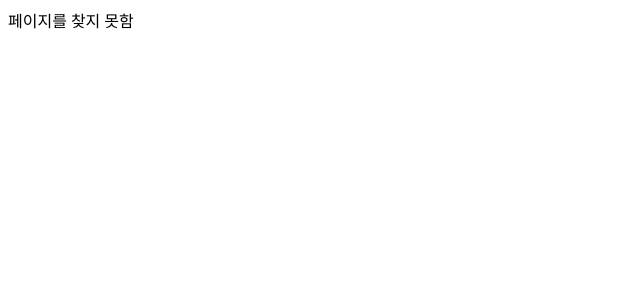
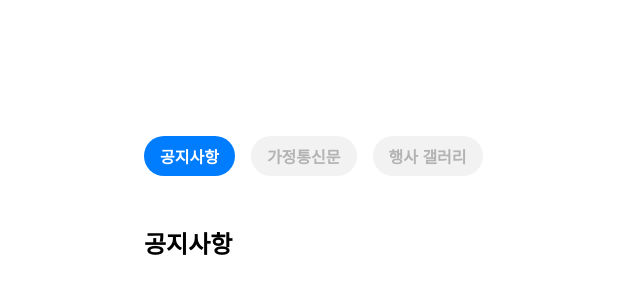
Before and after one commit to Team-INSERT/homepage-frontend, a Next.js app: page /notice in a window 1280 px wide. Before the commit this address had no page. Shown: the top 300 px of the page, without its empty margins (0-640 px from the left). Built offline with nearby package versions, Linux system fonts and the light colour scheme.

Commit message:
feat(notice): 학교 소식 페이지

```diff
--- /dev/null
+++ b/src/app/(client)/notice/eventphoto/page.tsx
@@ -0,0 +1,13 @@
+"use client";
+
+import * as S from "./style";
+
+const Event = () => {
+  return (
+    <S.Container>
+      <S.Title>행사 갤러리</S.Title>
+    </S.Container>
+  );
+};
+
+export default Event;
--- /dev/null
+++ b/src/app/(client)/notice/eventphoto/style.ts
@@ -0,0 +1,11 @@
+import styled from "styled-components";
+import { font, theme, flex } from "@/styles";
+
+export const Container = styled.div`
+  ${flex.FLEX};
+  margin: 32px 0 32px 16px;
+`;
+
+export const Title = styled.p`
+  ${font.BigTitle};
+`;
--- /dev/null
+++ b/src/app/(client)/notice/notice/page.tsx
@@ -0,0 +1,13 @@
+"use client";
+
+import * as S from "./style";
+
+const Notice = () => {
+  return (
+    <S.Container>
+      <S.Title>공지사항</S.Title>
+    </S.Container>
+  );
+};
+
+export default Notice;
--- /dev/null
+++ b/src/app/(client)/notice/notice/style.ts
@@ -0,0 +1,12 @@
+import styled from "styled-components";
+import Button from "@/components/@common/Button";
+import { font, theme, flex } from "@/styles";
+
+export const Container = styled.div`
+  ${flex.FLEX};
+  margin: 32px 0 32px 16px;
+`;
+
+export const Title = styled.p`
+  ${font.BigTitle};
+`;
--- /dev/null
+++ b/src/app/(client)/notice/page.tsx
@@ -0,0 +1,37 @@
+"use client";
+
+import React, { useState } from "react";
+import * as S from "./style";
+import Notice from "@/app/(client)/notice/notice/page";
+import Paper from "@/app/(client)/notice/paper/page";
+import Event from "@/app/(client)/notice/eventphoto/page";
+
+const Category = () => {
+  const nav = [
+    { id: 1, name: "공지사항", component: <Notice /> },
+    { id: 2, name: "가정통신문", component: <Paper /> },
+    { id: 3, name: "행사 갤러리", component: <Event /> },
+  ];
+
+  const [selectedId, setSelectedId] = useState(nav[0].id);
+
+  return (
+    <S.Container>
+      <S.ButtonBox>
+        {nav.map((item) => (
+          <S.ButtonMode
+            key={item.id}
+            onClick={() => setSelectedId(item.id)}
+            mode={selectedId === item.id ? "BLUE" : "WHITE"}
+            radius="MAX"
+          >
+            {item.name}
+          </S.ButtonMode>
+        ))}
+      </S.ButtonBox>
+      <S.Box>{nav.find((item) => item.id === selectedId)?.component}</S.Box>
+    </S.Container>
+  );
+};
+
+export default Category;
--- /dev/null
+++ b/src/app/(client)/notice/paper/page.tsx
@@ -0,0 +1,14 @@
+"use client";
+
+import React, { useState } from "react";
+import * as S from "./style";
+
+const Paper = () => {
+  return (
+    <S.Container>
+      <S.Title>가정통신문</S.Title>
+    </S.Container>
+  );
+};
+
+export default Paper;
--- /dev/null
+++ b/src/app/(client)/notice/paper/style.ts
@@ -0,0 +1,12 @@
+import styled from "styled-components";
+import Button from "@/components/@common/Button";
+import { font, theme, flex } from "@/styles";
+
+export const Container = styled.div`
+  ${flex.FLEX};
+  margin: 32px 0 32px 16px;
+`;
+
+export const Title = styled.p`
+  ${font.BigTitle};
+`;
--- /dev/null
+++ b/src/app/(client)/notice/style.ts
@@ -0,0 +1,23 @@
+import styled from "styled-components";
+import Button from "@/components/@common/Button";
+import {  flex } from "@/styles";
+
+export const Container = styled.nav`
+  ${flex.COLUMN_FLEX};
+  margin-left: 120px;
+`;
+
+export const ButtonBox = styled.div`
+  ${flex.FLEX};
+  margin-top: 128px;
+`;
+
+export const ButtonMode = styled(Button)`
+  font-size: 16px;
+  margin-left: 16px;
+  font-weight: 600;
+`;
+
+export const Box = styled.div`
+  ${flex.FLEX};
+`;
```
